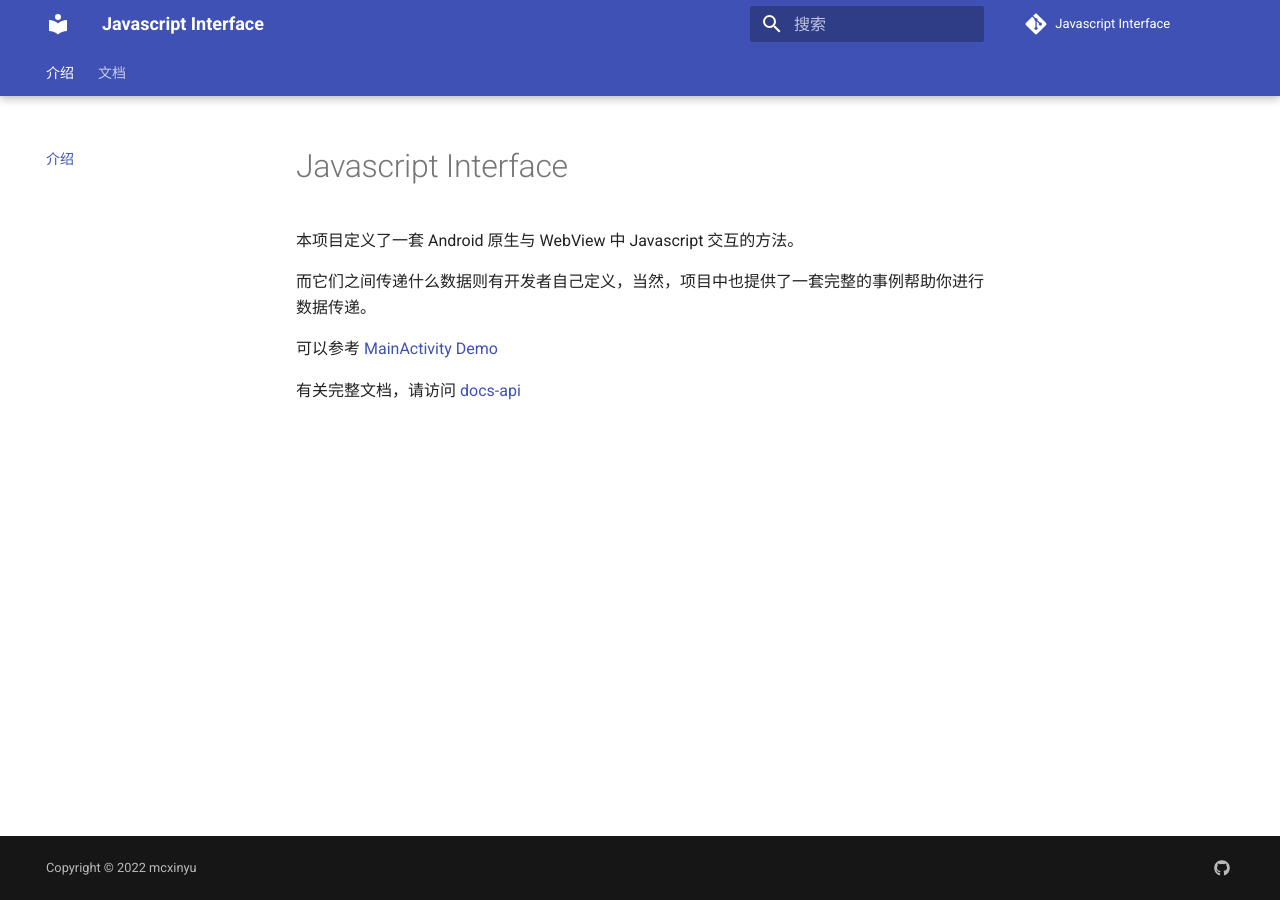
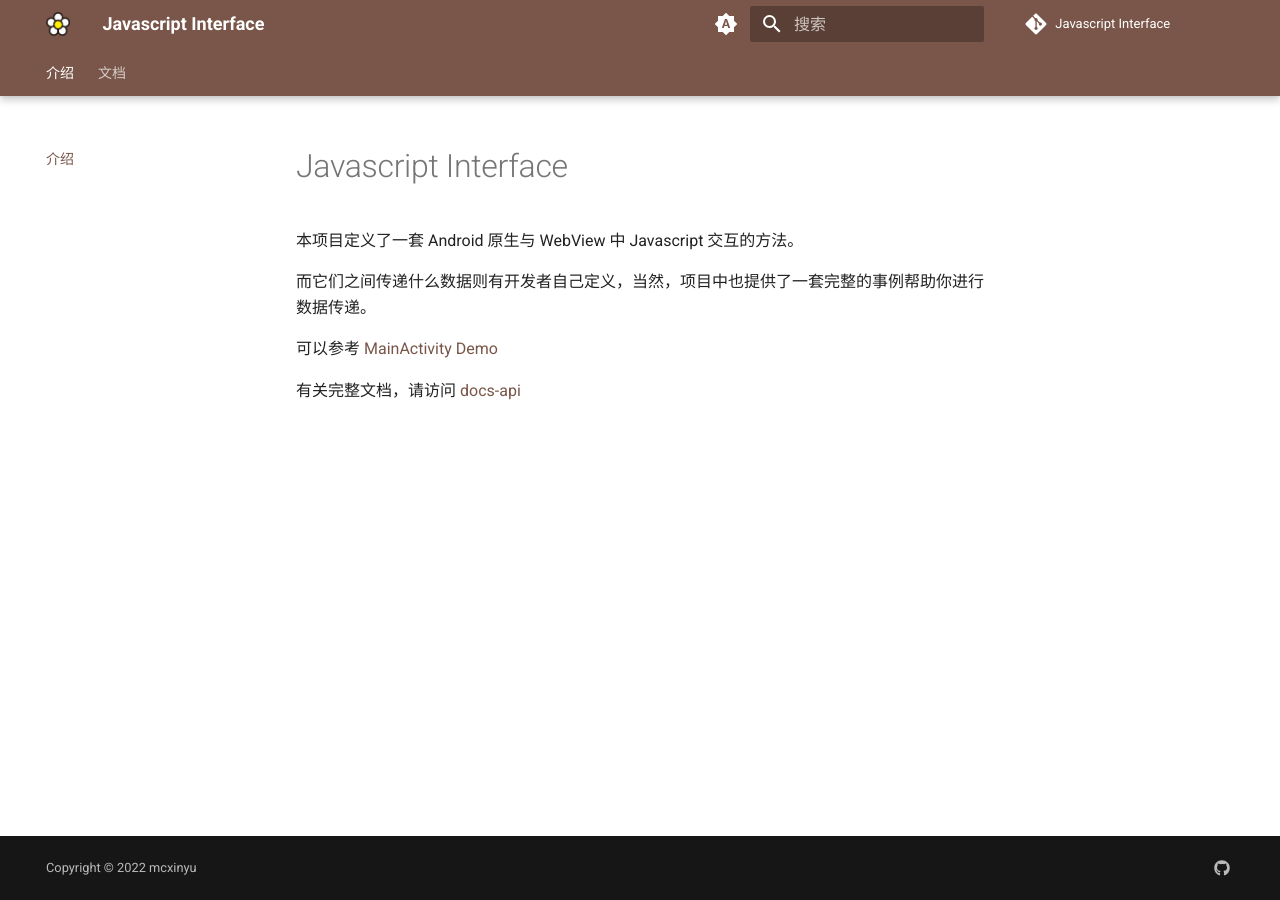
Before and after one commit to mcxinyu/javascript-interface, an MkDocs documentation site: the page built from docs/index.md, in a window 1280 px wide. Built offline with MkDocs 1.6.1 and Material for MkDocs 9.7.7, drawn with Linux system fonts in a browser that asks for light colours; comment, search, counter and statistics services are not loaded.

Commit message:
docs.yml

```diff
--- a/mkdocs.yml
+++ b/mkdocs.yml
@@ -1,3 +1,4 @@
+# https://squidfunk.github.io/mkdocs-material/getting-started/
 site_name: Javascript Interface
 copyright: Copyright &copy; 2022 <a href="https://github.com/mcxinyu">mcxinyu</a>
 
@@ -8,6 +9,26 @@ edit_uri: ""
 theme:
   name: material
   language: zh
+  palette:
+    - media: "(prefers-color-scheme)"
+      primary: brown
+      toggle:
+        icon: material/brightness-auto
+        name: 系统主题
+    - media: "(prefers-color-scheme: light)"
+      primary: brown
+      scheme: default
+      toggle:
+        icon: material/brightness-7
+        name: 浅色主题
+    - media: "(prefers-color-scheme: dark)"
+      primary: black
+      scheme: slate
+      toggle:
+        icon: material/brightness-4
+        name: 深色主题
+  logo: assets/logo.png
+  favicon: assets/favicon.png
   features:
     - navigation.instant
     - navigation.tracking
```
Also changed, not shown: docs/assets/favicon.png (added), docs/assets/logo.png (added).
